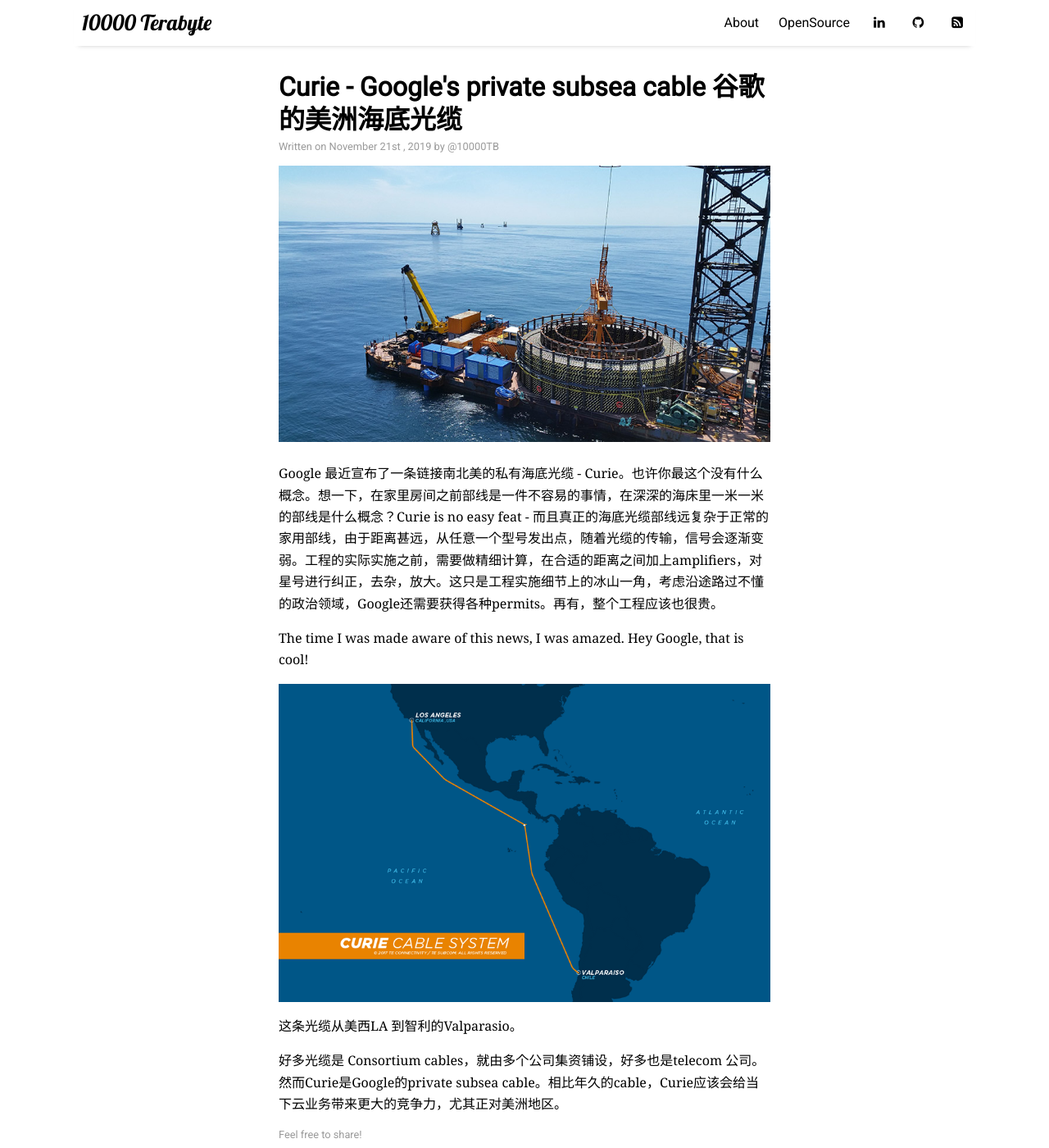
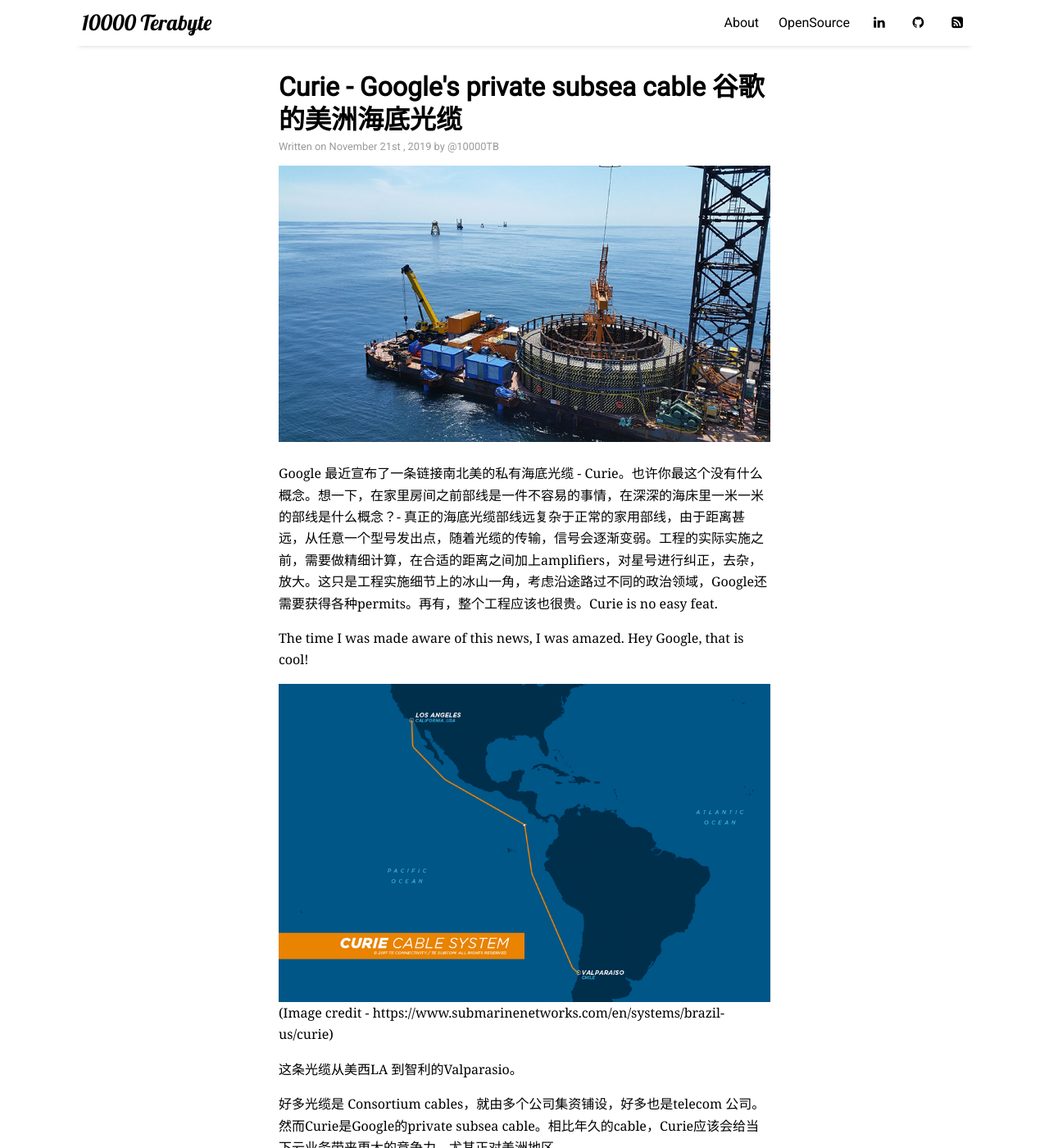
Before and after one commit to 10000TB/10000TB.github.io, a Jekyll site: the page built from _posts/2019-11-21-Curie-Subsea-cable-west-side-of-american-continent.md, in a window 1280 px wide and 1400 px high. Shown: the whole window at 82% size. Built offline with Jekyll 4.4.1, drawn with Linux system fonts in a browser that asks for light colours; nearby versions of some CDN libraries; comment, search, counter and statistics services are not loaded.

Commit message:
[curie post] fix typos and add image credits.

```diff
--- a/_posts/2019-11-21-Curie-Subsea-cable-west-side-of-american-continent.md
+++ b/_posts/2019-11-21-Curie-Subsea-cable-west-side-of-american-continent.md
@@ -7,11 +7,12 @@
 image: subsea-cable-installation-demo.jpg
 ---
 
-Google 最近宣布了一条链接南北美的私有海底光缆 - Curie。也许你最这个没有什么概念。想一下，在家里房间之前部线是一件不容易的事情，在深深的海床里一米一米的部线是什么概念？Curie is no easy feat - 而且真正的海底光缆部线远复杂于正常的家用部线，由于距离甚远，从任意一个型号发出点，随着光缆的传输，信号会逐渐变弱。工程的实际实施之前，需要做精细计算，在合适的距离之间加上amplifiers，对星号进行纠正，去杂，放大。这只是工程实施细节上的冰山一角，考虑沿途路过不懂的政治领域，Google还需要获得各种permits。再有，整个工程应该也很贵。
+Google 最近宣布了一条链接南北美的私有海底光缆 - Curie。也许你最这个没有什么概念。想一下，在家里房间之前部线是一件不容易的事情，在深深的海床里一米一米的部线是什么概念？- 真正的海底光缆部线远复杂于正常的家用部线，由于距离甚远，从任意一个型号发出点，随着光缆的传输，信号会逐渐变弱。工程的实际实施之前，需要做精细计算，在合适的距离之间加上amplifiers，对星号进行纠正，去杂，放大。这只是工程实施细节上的冰山一角，考虑沿途路过不同的政治领域，Google还需要获得各种permits。再有，整个工程应该也很贵。Curie is no easy feat.
 
 The time I was made aware of this news, I was amazed. Hey Google, that is cool!
 
 ![google-curie-cable](/assets/img/curie-cable-map.png)
+(Image credit - https://www.submarinenetworks.com/en/systems/brazil-us/curie)
 
 这条光缆从美西LA 到智利的Valparasio。
 
```
